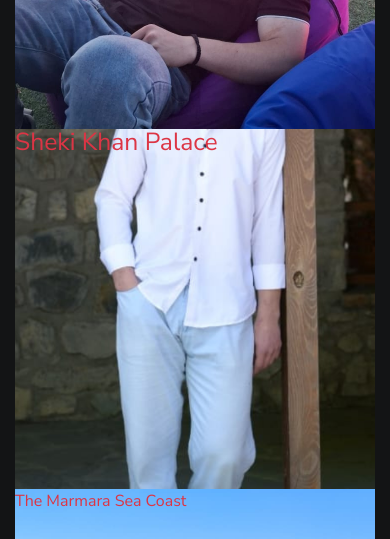
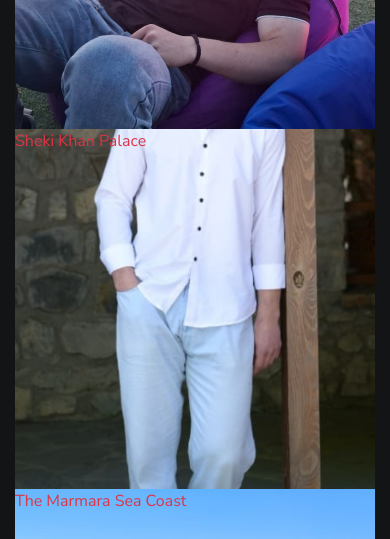
Before and after one commit to Suleymanov23/Portfolio-Babak, a website: page index.html in a window 390 px wide. Shown: the part 1860-2399 px from the top of the page. Drawn offline with Linux system fonts and the light colour scheme.

Commit message:
Fix 7.png mobile display issue by removing h2 class

```diff
--- a/index.html
+++ b/index.html
@@ -106,7 +106,7 @@
                     </div>
                     <!-- end:entry -->
                     <!-- entry: Sheki Khan Palace -->
-                    <div class="entry work-entry campaigns h2">
+                    <div class="entry work-entry campaigns">
                         <a href="project.html">
                             <div class="entry-image imageBG" data-img="assets/img/7.png">
                                 <div class="overlay-text">Sheki Khan Palace</div>
```
